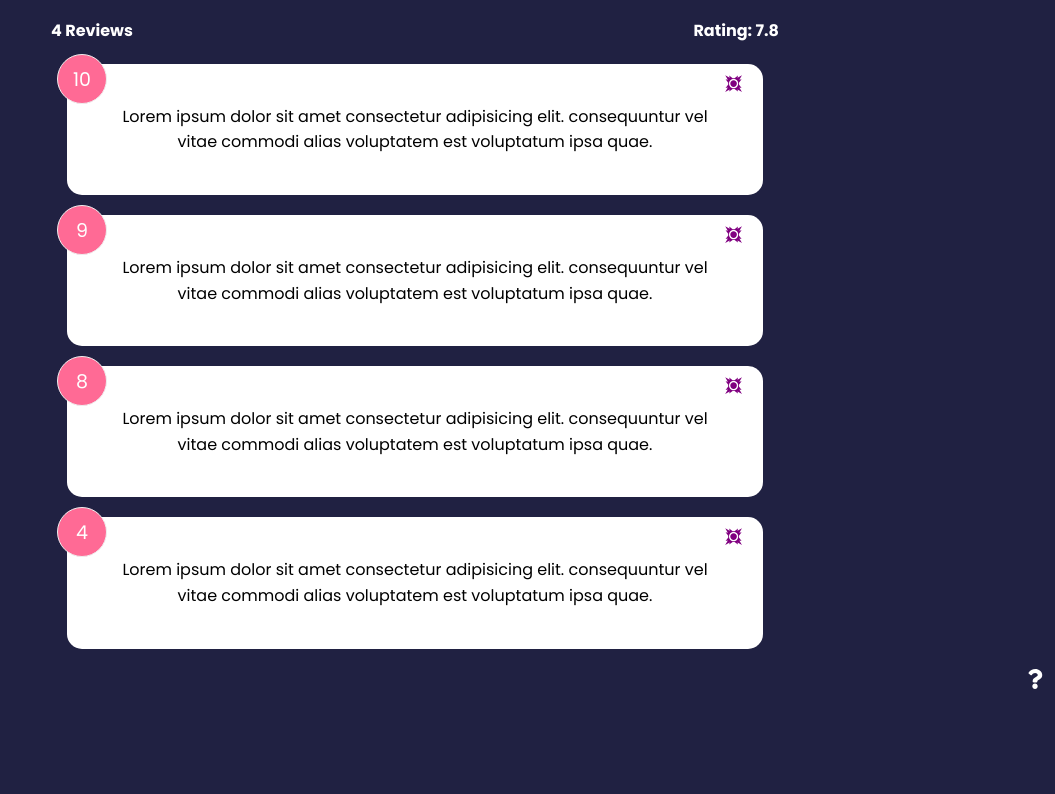
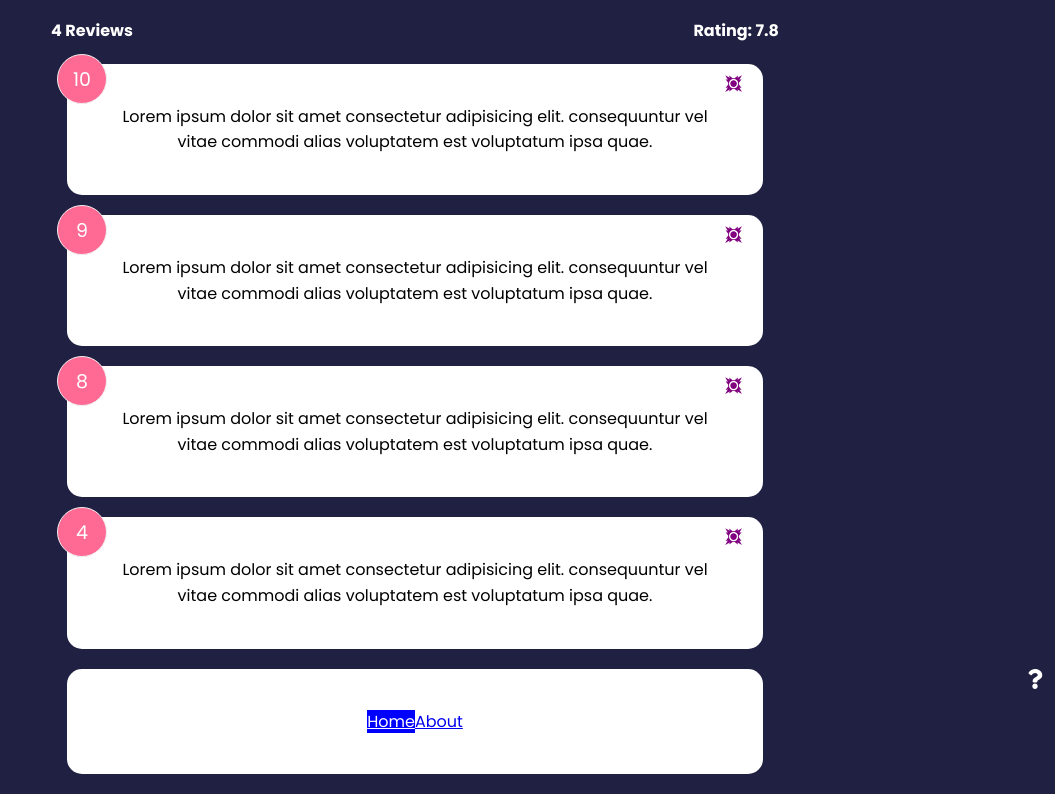
Before and after one commit to BlissfulCoda/Review-App, a React (Create React App) app in the folder review-app/: page / in a window 1280 px wide. Shown: the part 395-1189 px from the top of the page, without its empty margins (225-1280 px from the left). Before the commit the page ends 1091 px from the top, so only its background shows below. Built offline with nearby package versions, Linux system fonts and the light colour scheme.

Commit message:
fix(client): correct some bugs

```diff
--- a/review-app/src/App.jsx
+++ b/review-app/src/App.jsx
@@ -1,5 +1,10 @@
 import { v4 as uuidv4 } from "uuid";
-import { BrowserRouter as Router, Route, Routes, Link } from "react-router-dom";
+import {
+  BrowserRouter as Router,
+  Route,
+  Routes,
+  NavLink,
+} from "react-router-dom";
 import AboutPageLink from "./Components/AboutIconLink";
 import { useState } from "react";
 import Header from "./Components/Header";
@@ -8,6 +13,7 @@
 import FeedbackStats from "./Components/FeedbackStats";
 import FeeddbackForm from "./Components/FeedbackForm";
 import AboutPage from "./Components/AboutPage";
+import Card from "./Components/Shared/Card";
 
 export default function App() {
   const [feedback, setFeedback] = useState(FeedbackData);
@@ -38,6 +44,12 @@
                   handleDelete={handleDelete}
                 />
                 <AboutPageLink />
+                <Card>
+                  <NavLink to="/">Home</NavLink>
+                  <NavLink to="/about" activeClassName="active">
+                    About
+                  </NavLink>
+                </Card>
               </>
             }
           />
--- a/review-app/src/index.css
+++ b/review-app/src/index.css
@@ -207,6 +207,11 @@
   right: 10px;
 }
 
+.active {
+  background-color: blue;
+  color: white;
+}
+
 /* FIX: Remove position: absolute to keep about icon at the bottom of the
  * document */
 .about-link a {
```
